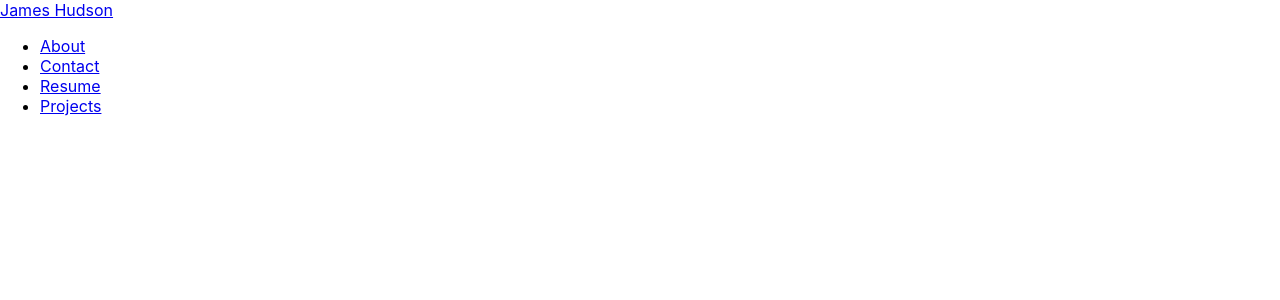
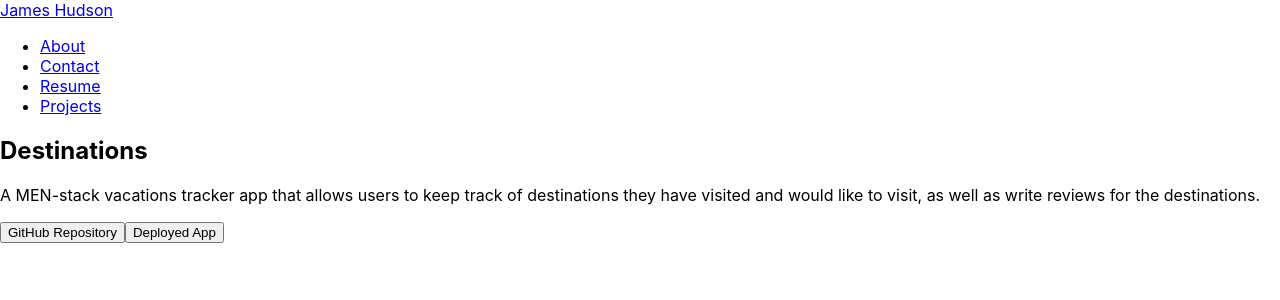
Before and after one commit to jhudson357/portfolio, a React (Create React App) app: page /projects/destinations in a window 1280 px wide. Shown: the top 300 px of the page. Built offline with nearby package versions, Linux system fonts and the light colour scheme.

Commit message:
create projects index and details pages

```diff
--- a/src/App.jsx
+++ b/src/App.jsx
@@ -5,6 +5,7 @@ import Contact from './pages/Contact'
 import Resume from './pages/Resume'
 import Projects from './pages/Projects'
 import NavBar from './components/NavBar'
+import ProjectDetails from './pages/ProjectDetails'
 
 
 function App() {
@@ -17,6 +18,7 @@ function App() {
         <Route path='/contact' element={<Contact />} />
         <Route path='/resume' element={<Resume />} />
         <Route path='/projects' element={<Projects />} />
+        <Route path='/projects/:projectDetails' element={<ProjectDetails />} />
       </Routes>
     </>
   )
--- /dev/null
+++ b/src/components/ProjectList.jsx
@@ -0,0 +1,14 @@
+import ProjectPreview from "./ProjectPreview"
+
+const ProjectList = ({project}) => {
+  return (
+    <div>
+        <ProjectPreview
+          project={project}
+        />
+      <p>{project.description}</p>
+    </div>
+  )
+}
+
+export default ProjectList
--- /dev/null
+++ b/src/components/ProjectPreview.jsx
@@ -0,0 +1,25 @@
+import { hyphenate } from "../utilities/hyphenateWords"
+
+const ProjectPreview = ({project}) => {
+  let projectUrl = '/projects/' + hyphenate(project.title)
+  console.log(projectUrl)
+
+  return (
+    <div>
+      <img
+        src={project.image}
+        alt={project.title}
+      />
+      <section>
+        <h3>
+          {project.title}
+        </h3>
+        <a href={projectUrl}>
+          <button>Learn More</button>
+        </a>
+      </section>
+    </div>
+  )
+}
+
+export default ProjectPreview
--- /dev/null
+++ b/src/pages/ProjectDetails.jsx
@@ -0,0 +1,31 @@
+// import {projects} from '../data/project.js'
+import { useParams } from 'react-router-dom'
+import { findProject } from '../utilities/findProject.js'
+
+const ProjectDetails = () => {
+  let { projectDetails } = useParams()
+  console.log('project Id', projectDetails)
+  let project = findProject(projectDetails)
+  console.log('project', project)
+
+  return (
+    <div>
+      {/* <img
+        src={project.image}
+        alt='Screenshot of the application'
+      /> */}
+      <section>
+        <h1>{project.title}</h1>
+        <p>{project.description}</p>
+        <a href={project.repositoryLink}>
+          <button>GitHub Repository</button>
+        </a>
+        <a href={project.deploymentLink}>
+          <button>Deployed App</button>
+        </a>
+      </section>
+    </div>
+  )
+}
+
+export default ProjectDetails
--- a/src/pages/Projects.jsx
+++ b/src/pages/Projects.jsx
@@ -1,16 +1,16 @@
 import {projects} from '../data/project.js'
+import ProjectList from '../components/ProjectList'
 
 const Projects = () => {
   return (
     <>
       <h1>Projects</h1>
-      <ul>
         {projects.map(project =>
-          <li key={project.title}>
-            {project.title}
-          </li>
+          <ProjectList
+            key={project.repositoryLink}
+            project={project}
+          />
         )}
-      </ul>
     </>
   )
 }
--- /dev/null
+++ b/src/utilities/findProject.js
@@ -0,0 +1,18 @@
+import { projects } from "../data/project.js"
+import { hyphenate } from "./hyphenateWords.js"
+
+function findProject(projectName) {
+  let project
+  for(let i=0; i<projects.length; i++) {
+    if(hyphenate(projects[i].title) === projectName) {
+      project = projects[i]
+    }
+  }
+  return project
+}
+
+// console.log(findProject('destinations'))
+
+export {
+  findProject
+}
--- /dev/null
+++ b/src/utilities/hyphenateWords.js
@@ -0,0 +1,11 @@
+function hyphenate (str){
+  let removeSpecialCharStr = str.toLowerCase().replace(/[^a-zA-Z0-9 ]/g, '')
+  let hyphenatedStr = removeSpecialCharStr.replaceAll(' ', '-')
+  return hyphenatedStr
+}
+
+export {
+  hyphenate
+}
+
+// console.log(hyphenate("Tic Tac Toe,@'#$%^&**[]{**"))
```
